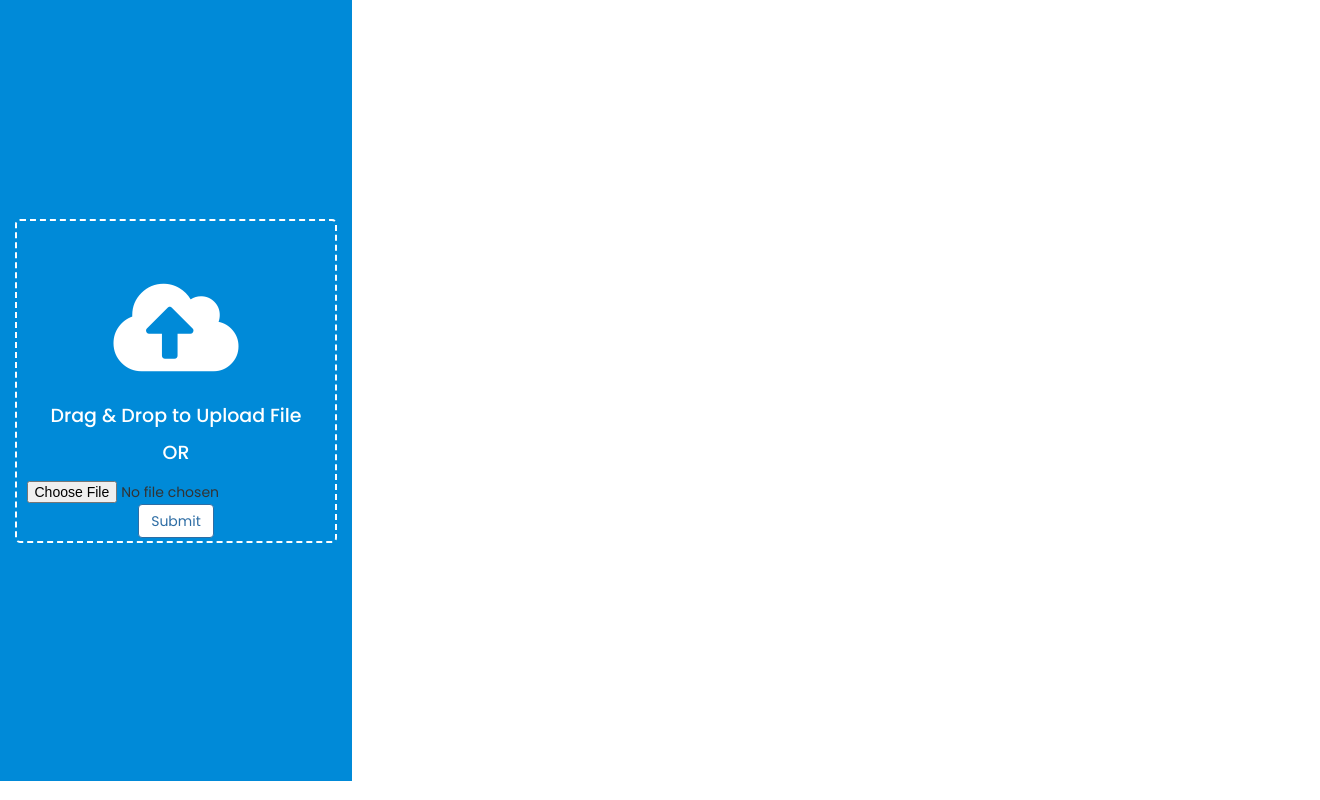
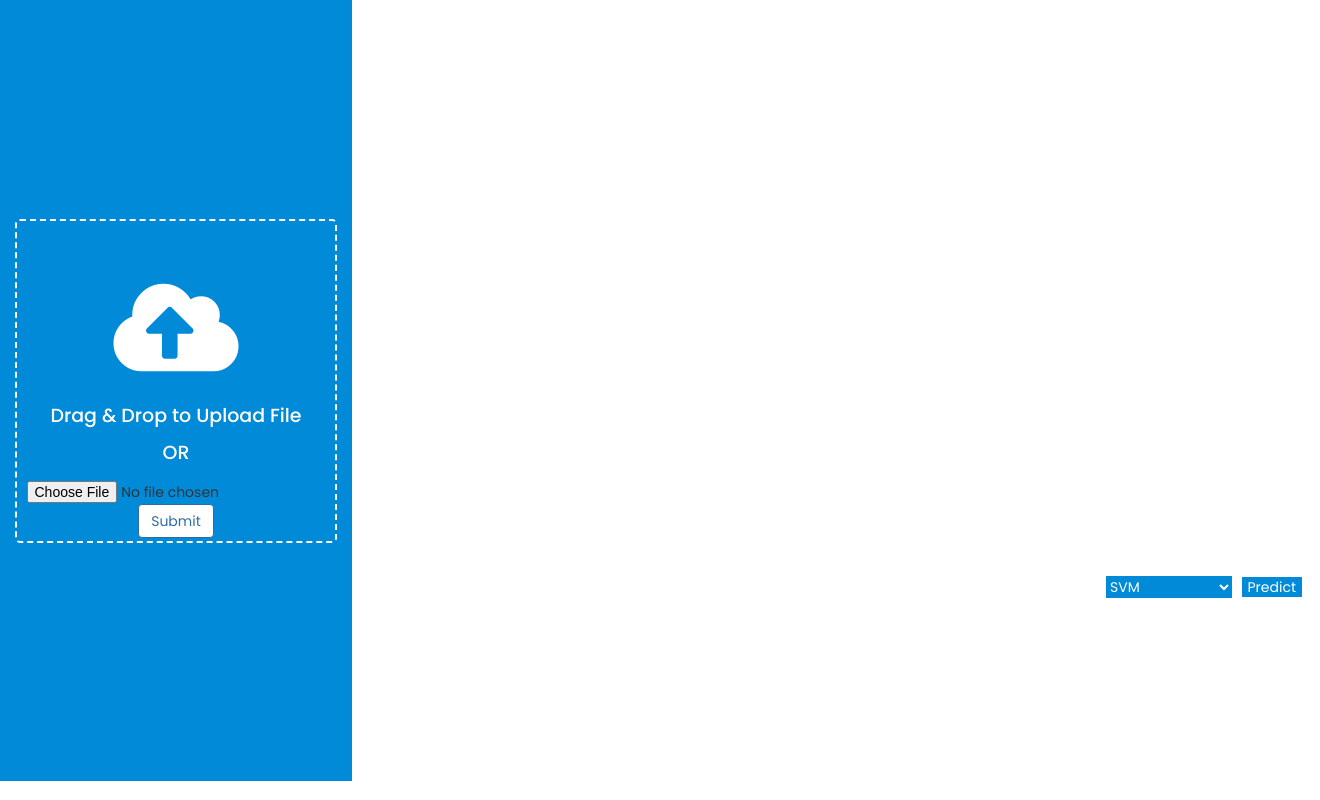
Before and after one commit to sairahul132/simpleFlask, a Flask app: page / in a window 1320 px wide. Run offline with Flask 2, Linux system fonts and the light colour scheme; some libraries are stand-ins or nearby versions.

Commit message:
Adding dropdown and predict button

```diff
--- a/static/style.css
+++ b/static/style.css
@@ -117,3 +117,29 @@ border-radius: 10px;
 -webkit-box-shadow: inset 0 0 6px rgba(0, 0, 0, 0.1);
 background-color: #4285F4;
 }
+
+button.predictbtn {
+background: #008AD8;
+    color: white;
+    width:60px;
+    border-block-style: none;
+    position: relative;
+    left: 760px;
+    top: 12px;
+    border-style: none;
+    cursor: pointer;
+}
+select.selectprediction {
+background: #008AD8;
+color:white;
+ border-block-style: none;
+    position: relative;
+    left: 754px;
+    top: 12px;
+    border-style: none;
+    cursor: pointer;
+}
+option:hover {
+    background: white;
+    cursor: pointer;
+}
--- a/templates/index.html
+++ b/templates/index.html
@@ -63,7 +63,17 @@
     <!--      {{ data | safe}}-->
 </div>
 </div>
+<div>
 
+        <select class="selectprediction">
+            <option>SVM</option>
+            <option disabled>Random Forest</option>
+        </select>
+<button class="predictbtn">
+    Predict
+</button>
+
+</div>
 
 
 </body>
```
